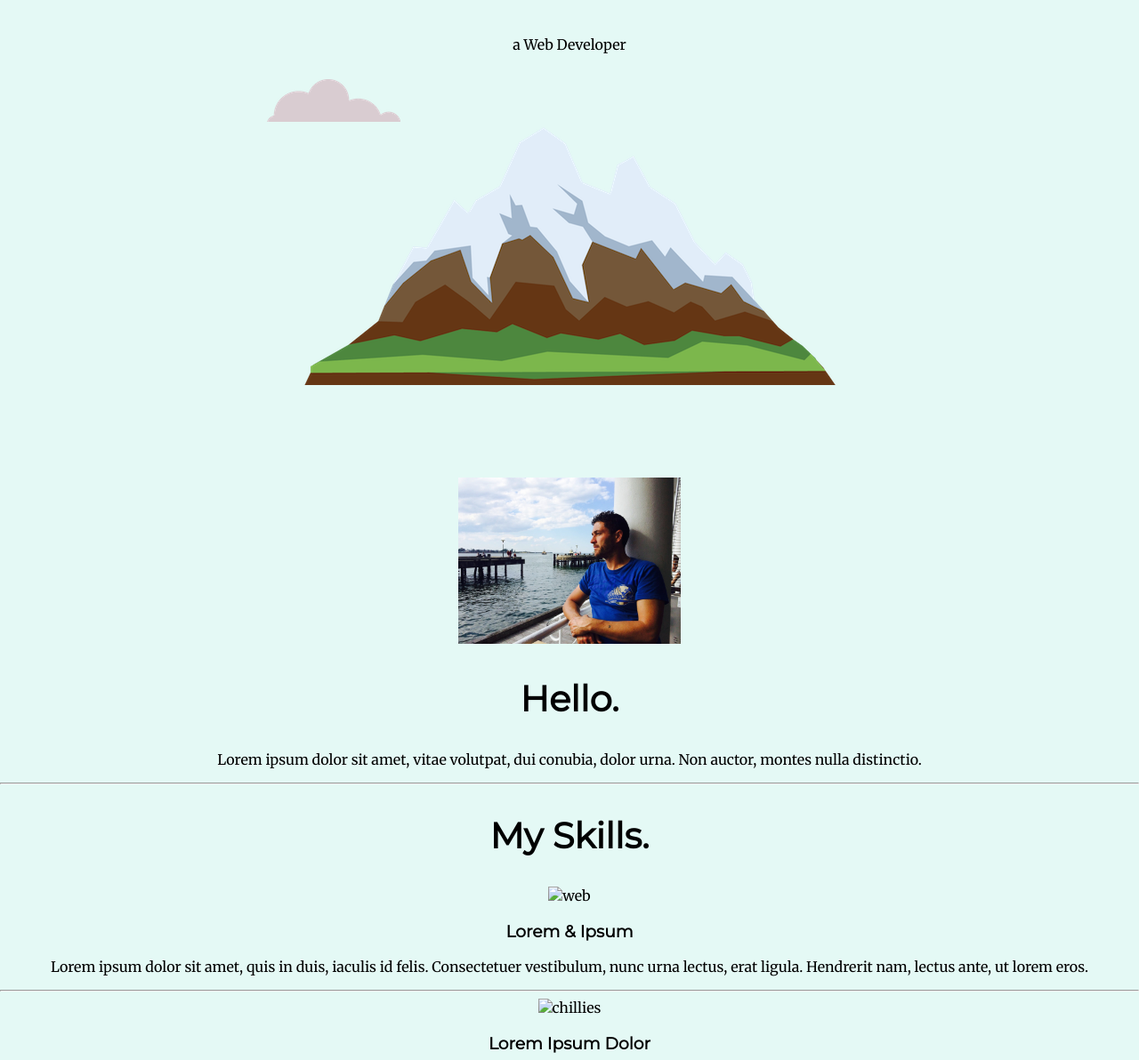
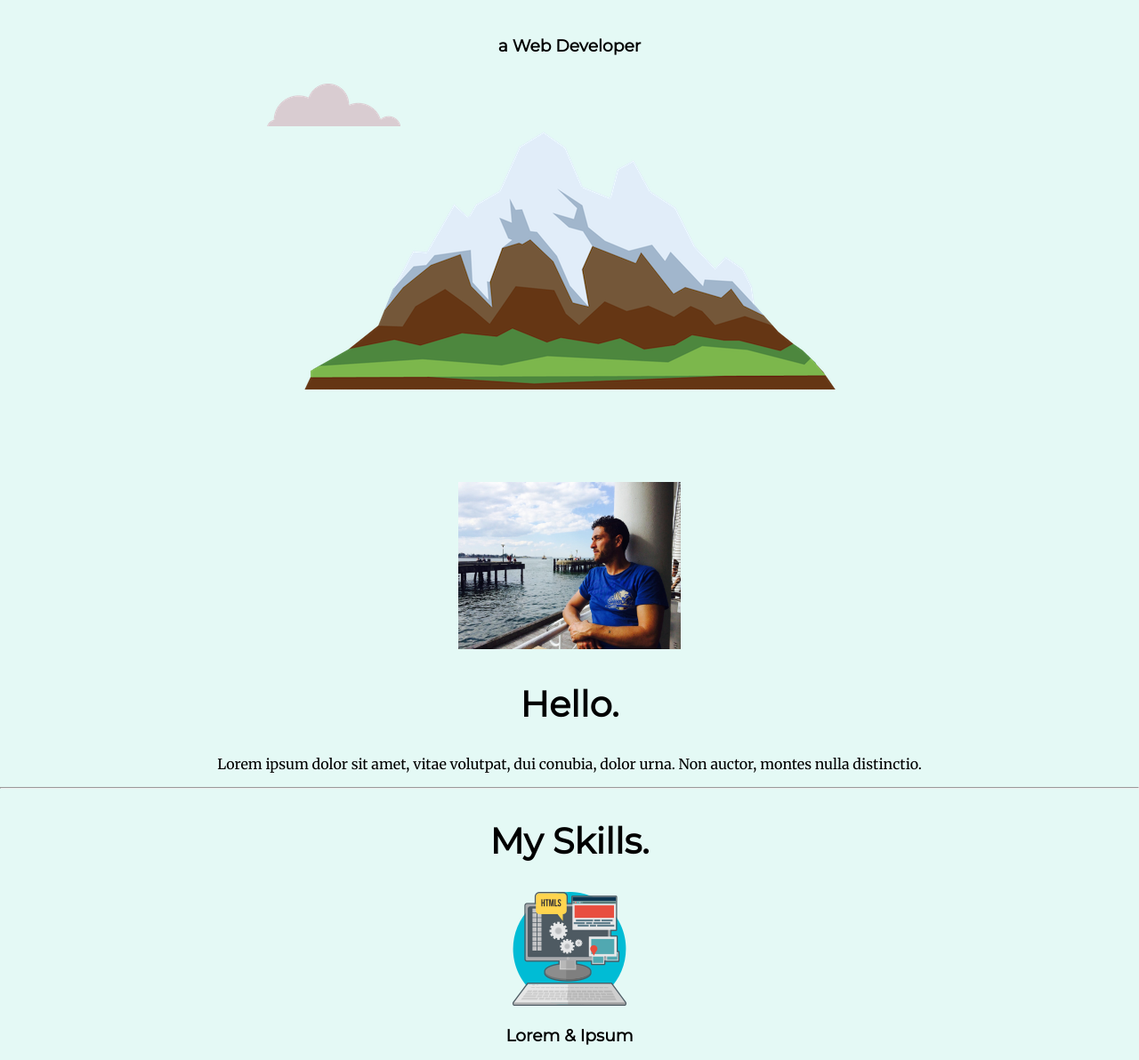
Before and after one commit to Manuwebdevelopment/Personalsite, a plain HTML site: page index.html in a window 1280 px wide. Shown: the part 239-1431 px from the top of the page at 89% size. Drawn offline with Linux system fonts and the light colour scheme.

Commit message:
new index

```diff
--- a/index.html
+++ b/index.html
@@ -14,7 +14,7 @@
   <div class="top-container">
     <img class="top-cloud"src="images/cloud.png" alt="cloud">
     <h1>I'm Emanuele</h1>
-    <p>a Web Developer</p>
+    <p><h3>a Web Developer</h3></p>
     <img class="bottom-cloud"src="images/cloud.png" alt="cloud">
     <img src="images/mountain.png" alt="mountain">
   </div>
@@ -30,13 +30,13 @@
     <div class="skills">
       <h2>My Skills.</h2>
       <div class="skill-row">
-        <img class="images/webicon.png" alt="web">
+        <img src="images/webicon.png" alt="web">
         <h3>Lorem & Ipsum</h3>
         <p>Lorem ipsum dolor sit amet, quis in duis, iaculis id felis. Consectetuer vestibulum, nunc urna lectus, erat ligula. Hendrerit nam, lectus ante, ut lorem eros.</p>
       </div>
   <hr>
       <div class="skill-row">
-        <img class="images/chillies.png"  alt="chillies">
+        <img src="images/chillies.png"  alt="chillies">
         <h3>Lorem Ipsum Dolor</h3>
         <p>Lorem ipsum dolor sit amet, mauris sed consectetuer. Etiam et eu, bibendum interdum, lacus quis mauris. Curabitur wisi, quisque vel eu, rutrum nam.</p>
       </div>
```
